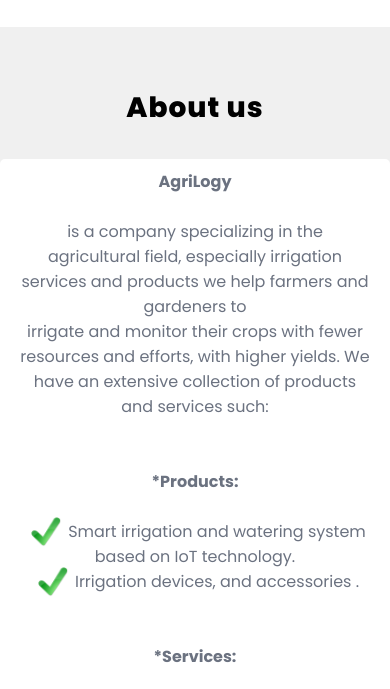
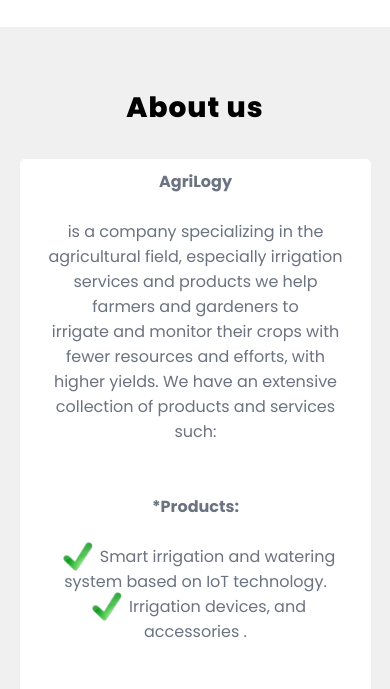
Before and after one commit to Mouadox14/Agrilogy-pi, a plain HTML site: page index.html in a window 390 px wide. Shown: the part 142-831 px from the top of the page. Drawn offline with Linux system fonts and the light colour scheme; a web font is replaced by a local one.

Commit message:
i change card margin top and i change width para section 3 in style

```diff
--- a/style.css
+++ b/style.css
@@ -510,8 +510,8 @@ footer{
     .section2 .para {
         flex-direction: column;
         left: 0;
-        width: 100%;
-        margin-left: 0px;
+        width: 90%;
+        margin-left: 20px;
     }
     .card {
         max-width: 50px;
@@ -544,6 +544,7 @@ footer{
 
     .card {
         max-width: 50vh;
+        margin-top: 50px;
     }
     .section8{
         width:  100%;
```
